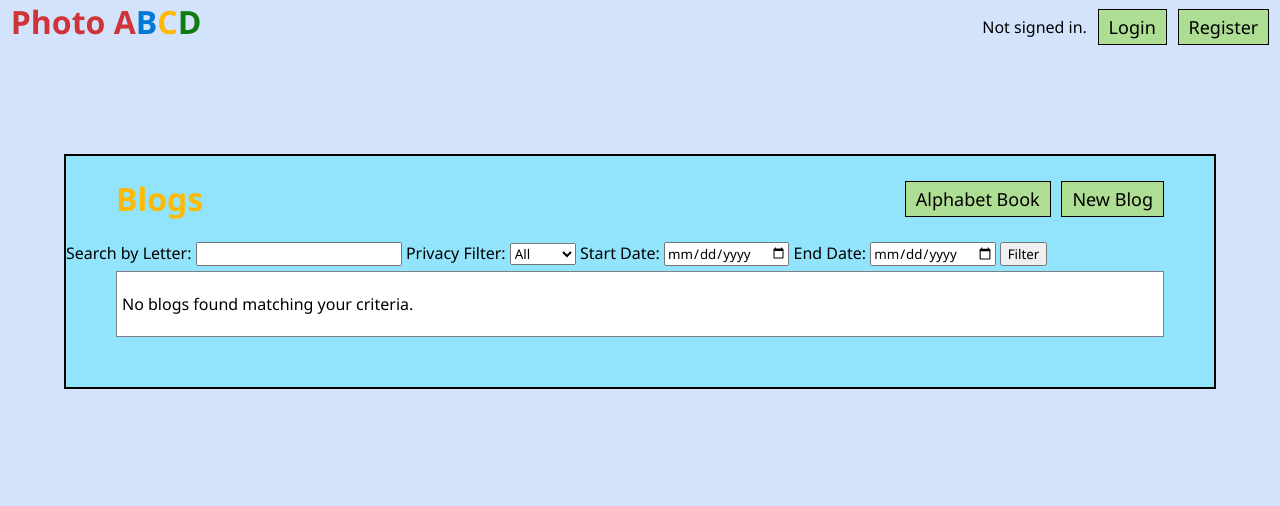
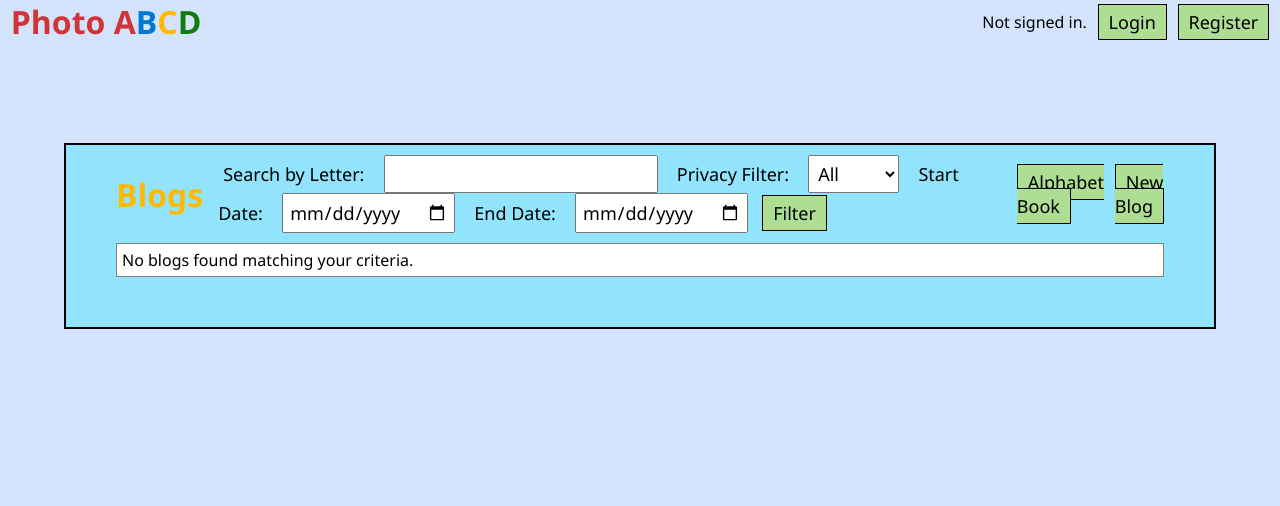
Before and after one commit to trevorskupien/ICS325-Cougars-Final, a PHP site: page / in a window 1280 px wide. Shown: the top 506 px of the page. Run offline with PHP 8.4, Linux system fonts and the light colour scheme; data that the repository does not hold is empty.

Commit message:
cleanup styling

```diff
--- a/index.php
+++ b/index.php
@@ -36,7 +36,32 @@
 
 				<div class="section-header">
 					<h1 class="section-title">Blogs</h1>
+					<div class="inline-buttons-right">
+						<form method="GET" action="">
+							<label class="form-text" for="search">Search by Letter:</label>
+							<input class="form-text-inline" type="text" name="search" id="search" value="<?= htmlspecialchars($_GET['search'] ?? '') ?>">
+
+							<label class="form-text" for="filter">Privacy Filter:</label>
+							<select class="form-select" .form-selectname="filter" id="filter">
+								<option value="">All</option>
+								<option value="public" <?= (isset($_GET['filter']) && $_GET['filter'] === 'public') ? 'selected' : '' ?>>Public</option>
+								<option value="private" <?= (isset($_GET['filter']) && $_GET['filter'] === 'private') ? 'selected' : '' ?>>Private</option>
+							</select>
+
+							<label class="form-text" for="start_date">Start Date:</label>
+							<input class="form-calendar" type="date" name="start_date" id="start_date" value="<?= htmlspecialchars($_GET['start_date'] ?? '') ?>">
+
+							<label class="form-text" for="end_date">End Date:</label>
+							<input class="form-calendar" type="date" name="end_date" id="end_date" value="<?= htmlspecialchars($_GET['end_date'] ?? '') ?>">
+
+							<button id="filterbutton" class="hidden" type="submit"></button>
+							<label for="filterbutton" class="form-button">Filter</label>
+						</form>
+					</div>
+
 					<div class="inline-buttons">
+						<!-- Search and Filter Form -->
+						<div class="form-stretch"></div>
 						<form action="alphabet">
 							<input class="hidden" type="submit" id="alphabet"/>
 							<label for="alphabet" class="form-button">Alphabet Book</label>
@@ -47,30 +72,6 @@
 						</form>
 					</div>
 				</div>
-
-				<!-- Search and Filter Form -->
-				<div class="filter-section">
-					<form method="GET" action="">
-						<label for="search">Search by Letter:</label>
-						<input type="text" name="search" id="search" value="<?= htmlspecialchars($_GET['search'] ?? '') ?>">
-
-						<label for="filter">Privacy Filter:</label>
-						<select name="filter" id="filter">
-							<option value="">All</option>
-							<option value="public" <?= (isset($_GET['filter']) && $_GET['filter'] === 'public') ? 'selected' : '' ?>>Public</option>
-							<option value="private" <?= (isset($_GET['filter']) && $_GET['filter'] === 'private') ? 'selected' : '' ?>>Private</option>
-						</select>
-
-						<label for="start_date">Start Date:</label>
-						<input type="date" name="start_date" id="start_date" value="<?= htmlspecialchars($_GET['start_date'] ?? '') ?>">
-
-						<label for="end_date">End Date:</label>
-						<input type="date" name="end_date" id="end_date" value="<?= htmlspecialchars($_GET['end_date'] ?? '') ?>">
-
-						<button type="submit">Filter</button>
-					</form>
-				</div>
-
 
 				<p id="form-result">
 					<?php
@@ -83,7 +84,6 @@
 						}
 					?>
 				</p>
-
 				<div id="blogs-container">
 					<?php
 						if (empty($blogs)) {
--- a/post.php
+++ b/post.php
@@ -117,6 +117,7 @@
 							<input class="hidden" type="submit" name="submit" id="post"/>
 							<label for="post" class="form-button"><?php echo $editing ? "Update" : "Post"?></label>
 						</div>
+						<div class="form-break"></div>
 						<div class="post-body">
 							<textarea id="post-content" name="post-content" rows="30" required><?php
 								//get default if Set
--- a/styles.css
+++ b/styles.css
@@ -1,5 +1,7 @@
 *{
 	font-family: "Segoe UI", sans-serif;
+	padding: 0;
+	margin: 0;
 }
 
 :root {
@@ -26,7 +28,7 @@ body{
 }
 
 .section-title{
-	margin-left: 50px;
+	margin-right: 15px;
 	color: var(--yellow);
 }
 
@@ -81,33 +83,28 @@ body{
 	margin-bottom: 50px;
 }
 
-.form-select{
-	padding: 5px;
+.form-break{
 	margin-bottom: 25px;
 }
 
-.form-span{
+.form-select, .form-span, .form-calendar{
 	padding: 5px;
-	margin-bottom: 25px;
 }
 
 .form-text{
 	min-width: 500px;
 	padding: 5px;
-	margin-bottom: 25px;
 }
 
 .form-text-inline{
 	display: inline;
 	min-width: 250px;
 	padding: 5px;
-	margin-bottom: 25px;
 }
 
 .form-date{
 	width: 100px;
 	padding: 5px;
-	margin-bottom: 25px;
 	font-size: 18px;
 	margin-right: 10px;
 	height: max-content;
@@ -119,6 +116,7 @@ body{
 .form-toggle,
 .form-text-stretch,
 .form-select,
+.form-calendar,
 .form-span{
 	font-size: 18px;
 	margin-right: 10px;
@@ -257,13 +255,20 @@ table tr:nth-child(even) td{
 	margin: 0 0.67em;
 }
 
-.inline-buttons{
-	margin-left: auto;
+.inline-buttons, .inline-buttons-right{
 	gap: 0.67em;
 	display: flex;
 	flex-direction: row;
 	justify-content: space-between;
 	align-items: center;
+}
+
+.inline-buttons{
+	margin-left: auto;
+}
+
+.inline-buttons-right{
+	margin-right: auto;
 }
 
 .no-decoration{
@@ -295,14 +300,16 @@ table tr:nth-child(even) td{
 }
 
 .form-button-container{
-	margin-bottom: 25px;
 	margin-right: 10px;
 }
 
 .section-header{
 	display:flex;
-	justify-content: space-between;
+	align-items: center;
 	margin-right: 50px;
+	margin-left: 50px;
+	margin-top: 10px;
+	margin-bottom: 10px;
 }
 
 html, body {
@@ -404,3 +411,8 @@ html, body {
 	margin: auto;
 	color: grey;
 }
+
+.filter-section{
+	display: flex;
+	justify-content: flex-start;
+}
```
Also changed, not shown: login.php (+6 -2 lines), register.php (+8 -2 lines), alphabet.php (line endings or trailing spaces).
